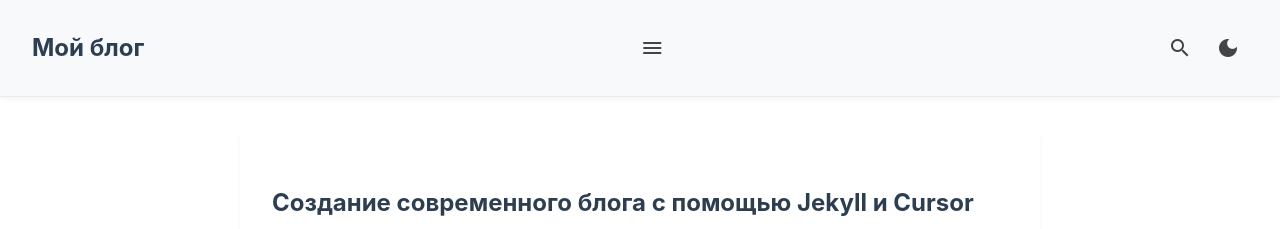
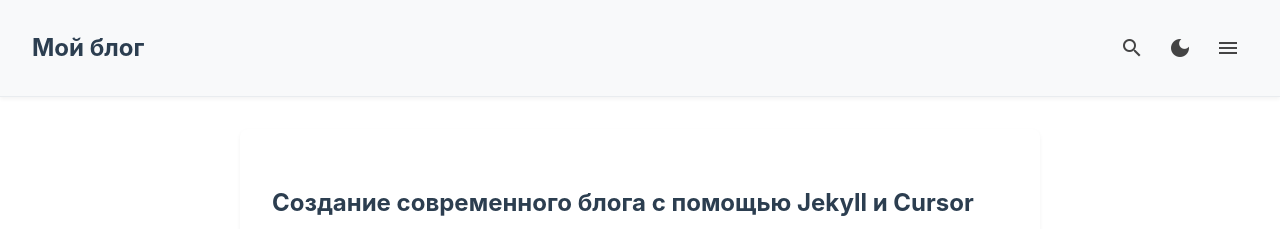
Before and after one commit to Xtoman/xtoman.github.io, a Jekyll site: the page built from index.html, in a window 1280 px wide. Shown: the top 229 px of the page. Built offline with Jekyll 4.4.1, drawn with Linux system fonts in a browser that asks for light colours; the list of posts is cut into pages by our own code.

Commit message:
new row for menu

```diff
--- a/_layouts/default.html
+++ b/_layouts/default.html
@@ -52,22 +52,21 @@
             <a href="{{ site.baseurl }}/">{{ site.title }}</a>
         </div>
 
-        <button id="menu-toggle" class="icon-button" aria-label="Меню">
-            <span class="material-icons">menu</span>
-        </button>
-
         <div class="header-controls">
+            <div id="search-container" class="search-container">
+                <form action="{{ site.baseurl }}/search/" method="get">
+                    <input type="text" id="search-input" name="q" placeholder="Поиск по сайту..." aria-label="Поиск">
+                </form>
+            </div>
             <button id="search-toggle" class="icon-button" aria-label="Поиск">
                 <span class="material-icons">search</span>
             </button>
             <button id="theme-toggle" class="icon-button" aria-label="Переключить тему">
                 <span class="material-icons">light_mode</span>
             </button>
-            <div id="search-container" class="search-container">
-                <form action="{{ site.baseurl }}/search/" method="get">
-                    <input type="text" id="search-input" name="q" placeholder="Поиск по сайту..." aria-label="Поиск">
-                </form>
-            </div>
+            <button id="menu-toggle" class="icon-button" aria-label="Меню">
+                <span class="material-icons">menu</span>
+            </button>
         </div>
 
         <nav id="main-nav">
--- a/assets/css/style.css
+++ b/assets/css/style.css
@@ -296,6 +296,7 @@ figcaption {
     align-items: center;
     gap: 0.5rem;
     position: relative;
+    margin-left: auto;
 }
 
 /* Общие стили для кнопок с иконками */
@@ -646,7 +647,7 @@ body.menu-open::after {
     }
 
     #menu-toggle {
-        margin-left: 0.5rem;
+        margin-left: 0;
     }
 
     #main-nav {
@@ -812,7 +813,7 @@ body.menu-open::after {
     }
 
     #menu-toggle {
-        margin-left: 0.5rem;
+        margin-left: 0;
     }
 
     #main-nav {
```
